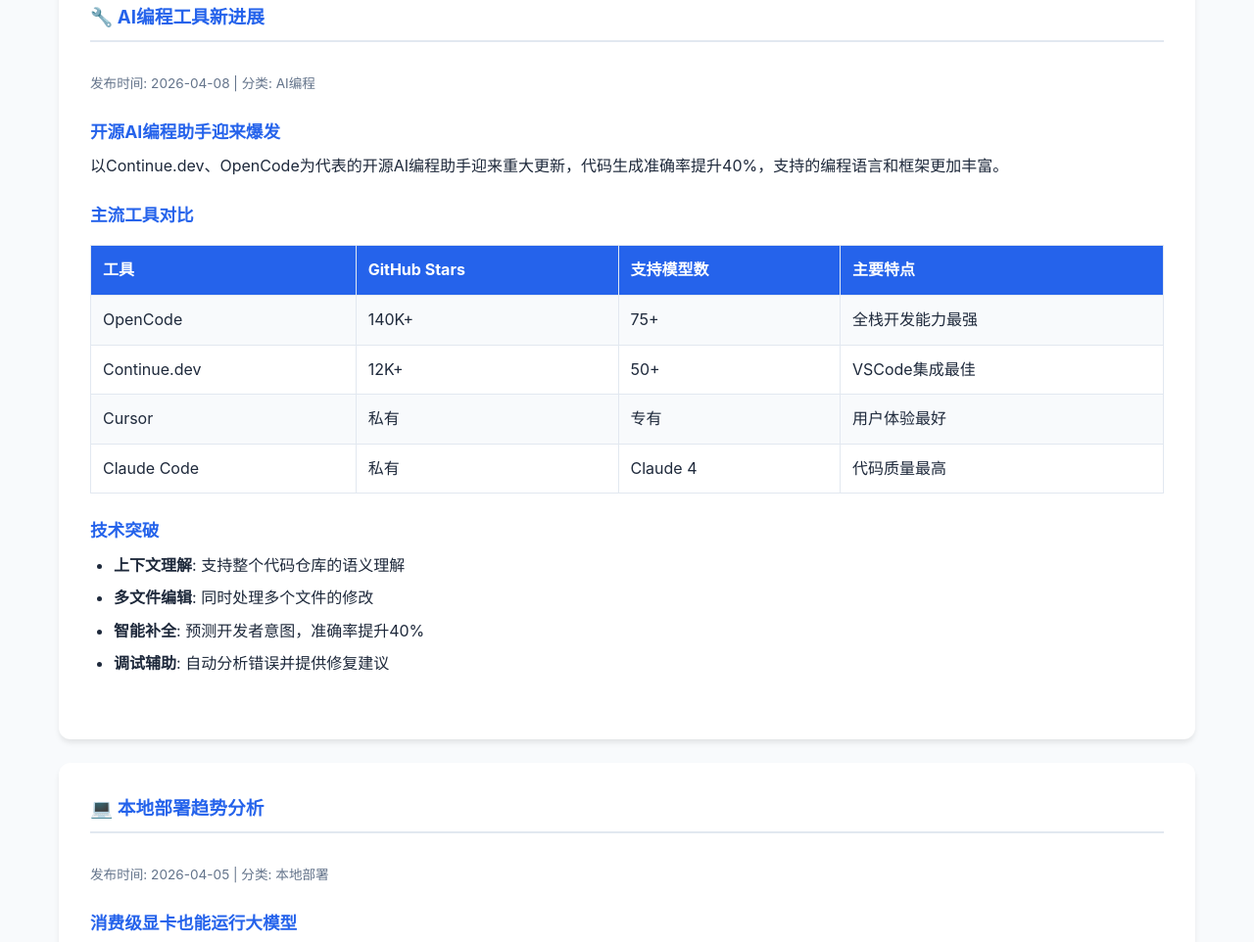
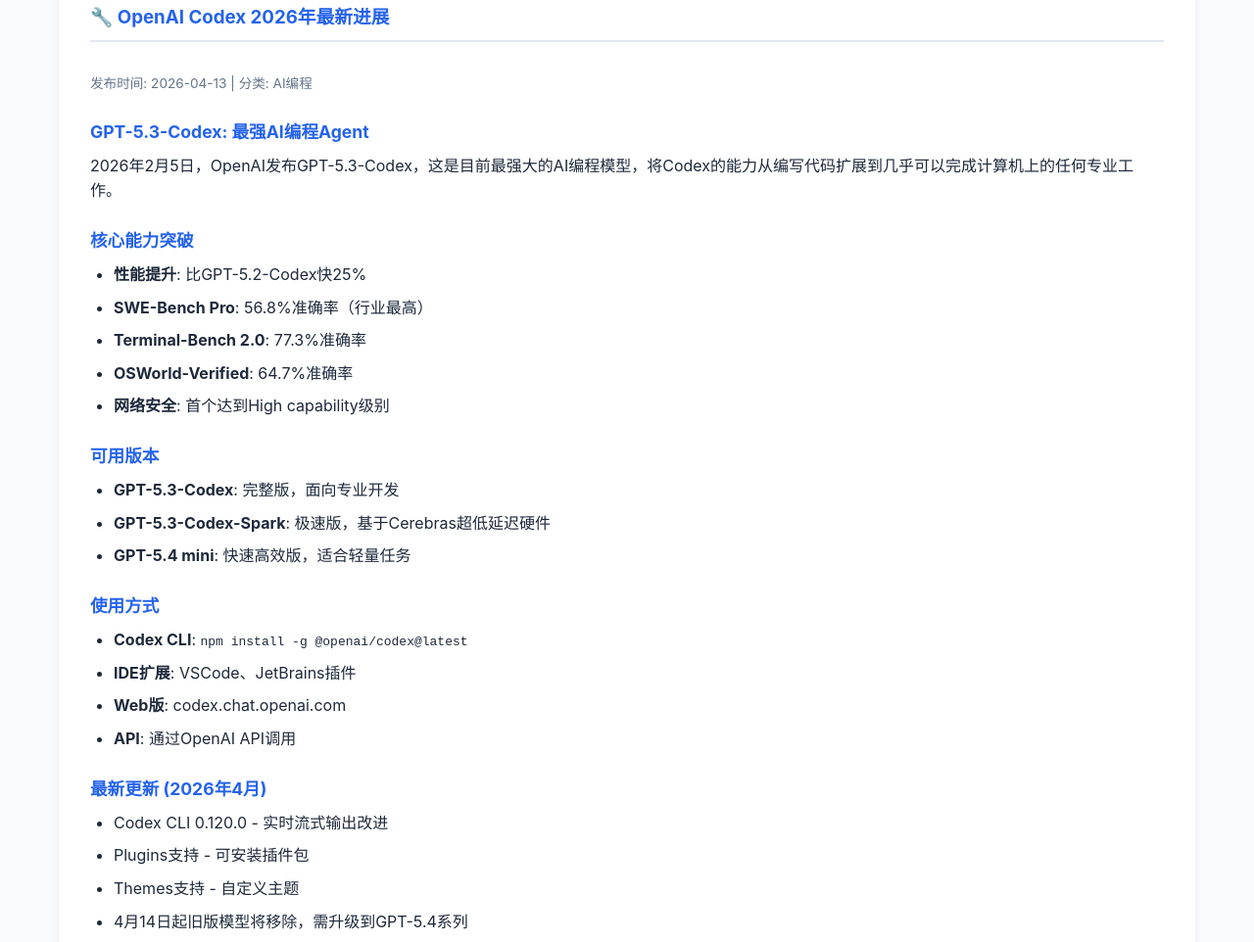
Before and after one commit to zblnly/ai, a website: page pages/ai-news.html in a window 1280 px wide. Shown: the part 865-1827 px from the top of the page at 98% size. Drawn offline with Linux system fonts and the light colour scheme.

Commit message:
Add OpenAI Codex 2026 latest information

```diff
--- a/pages/ai-news.html
+++ b/pages/ai-news.html
@@ -57,6 +57,47 @@
 
                 <h4>行业影响</h4>
                 <p>多模态能力的提升使得AI在教育、医疗、设计等领域的应用更加广泛。预计到2026年底，超过50%的企业将在业务流程中集成AI技术。</p>
+            </div>
+        </div>
+
+        <div class="content-section">
+            <h3>🔧 OpenAI Codex 2026年最新进展</h3>
+            <div class="news-detail">
+                <p class="news-meta">发布时间: 2026-04-13 | 分类: AI编程</p>
+                <h4>GPT-5.3-Codex: 最强AI编程Agent</h4>
+                <p>2026年2月5日，OpenAI发布GPT-5.3-Codex，这是目前最强大的AI编程模型，将Codex的能力从编写代码扩展到几乎可以完成计算机上的任何专业工作。</p>
+
+                <h4>核心能力突破</h4>
+                <ul>
+                    <li><strong>性能提升</strong>: 比GPT-5.2-Codex快25%</li>
+                    <li><strong>SWE-Bench Pro</strong>: 56.8%准确率（行业最高）</li>
+                    <li><strong>Terminal-Bench 2.0</strong>: 77.3%准确率</li>
+                    <li><strong>OSWorld-Verified</strong>: 64.7%准确率</li>
+                    <li><strong>网络安全</strong>: 首个达到High capability级别</li>
+                </ul>
+
+                <h4>可用版本</h4>
+                <ul>
+                    <li><strong>GPT-5.3-Codex</strong>: 完整版，面向专业开发</li>
+                    <li><strong>GPT-5.3-Codex-Spark</strong>: 极速版，基于Cerebras超低延迟硬件</li>
+                    <li><strong>GPT-5.4 mini</strong>: 快速高效版，适合轻量任务</li>
+                </ul>
+
+                <h4>使用方式</h4>
+                <ul>
+                    <li><strong>Codex CLI</strong>: <code>npm install -g @openai/codex@latest</code></li>
+                    <li><strong>IDE扩展</strong>: VSCode、JetBrains插件</li>
+                    <li><strong>Web版</strong>: codex.chat.openai.com</li>
+                    <li><strong>API</strong>: 通过OpenAI API调用</li>
+                </ul>
+
+                <h4>最新更新 (2026年4月)</h4>
+                <ul>
+                    <li>Codex CLI 0.120.0 - 实时流式输出改进</li>
+                    <li>Plugins支持 - 可安装插件包</li>
+                    <li>Themes支持 - 自定义主题</li>
+                    <li>4月14日起旧版模型将移除，需升级到GPT-5.4系列</li>
+                </ul>
             </div>
         </div>
 
```
Also changed, not shown: pages/tools.html (+24 -7 lines).
